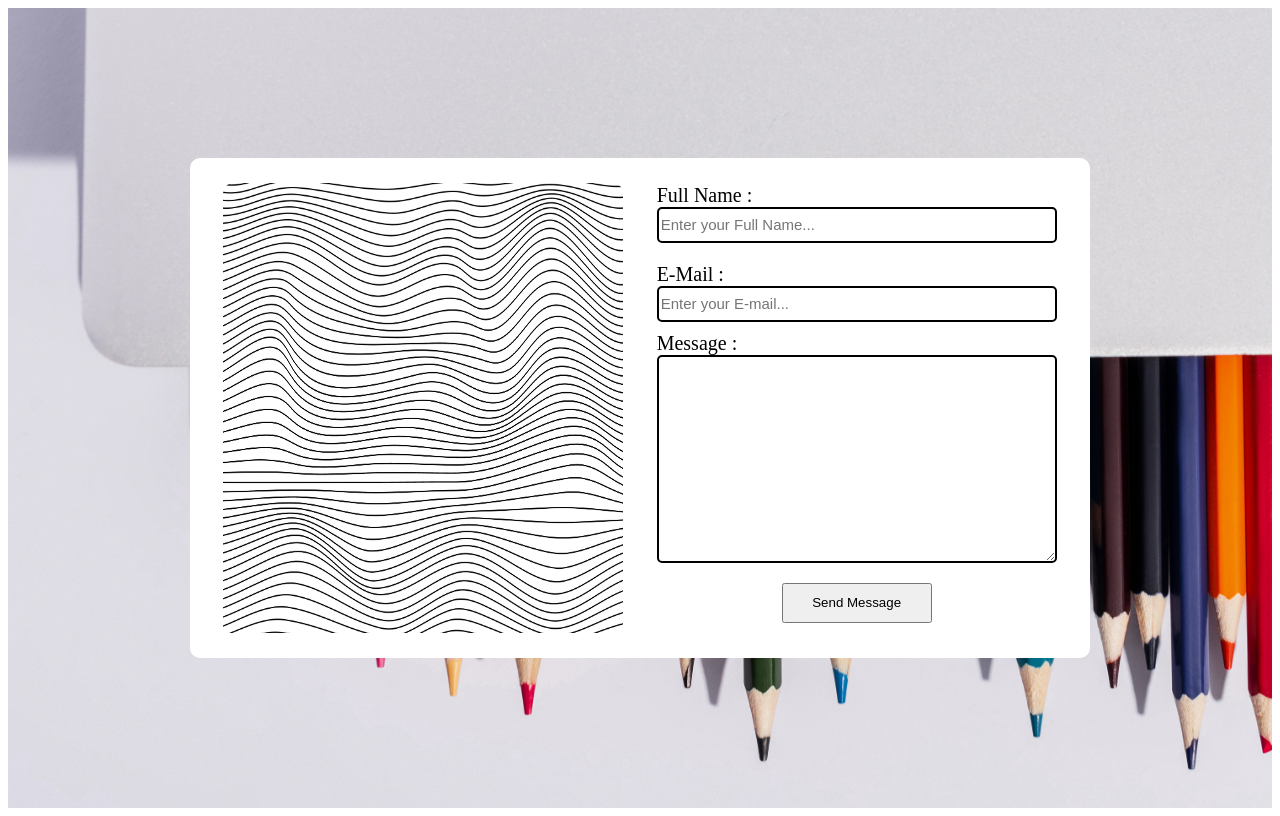
After one commit to Andy2020code/web-portfolio-01, a Flask app: page /contact-us in a window 1280 px wide. The commit adds this page. Run offline with Flask 3, Linux system fonts and the light colour scheme.

Commit message:
design update

```diff
--- a/app.py
+++ b/app.py
@@ -1,6 +1,20 @@
-from flask import Flask, render_template
+from flask import Flask, render_template, request
+from flask_mail import Mail, Message
+import os
 
 app = Flask(__name__)
+
+# Configure Flask-Mail for Gmail
+app.config['MAIL_SERVER'] = 'smtp.gmail.com'
+app.config['MAIL_PORT'] = 587
+app.config['MAIL_USE_TLS'] = True
+app.config['MAIL_USE_SSL'] = False
+app.config['MAIL_USERNAME'] = 'serverform45@gmail.com'
+app.config['MAIL_PASSWORD'] = 'gdol cwrs jxxk pjqa'
+app.config['MAIL_DEFAULT_SENDER'] = 'serverform45@gmail.com'
+
+mail = Mail(app)
+# Configure Flask-Mail for Gmail
 
 @app.route('/')
 def index():
@@ -66,6 +80,64 @@ def photo_portfolio():
 def graphic_design_portfolio():
     return render_template('graphic-design-portfolio.html')
 
+@app.route('/contact-us')
+def contact_us():
+    return render_template('contact-us.html')
+
+
+
+
+
+
+
+
+
+
+
+
+
+
+
+
+
+
+
+
+
+
+@app.route('/submit_contact_form', methods=['POST'])
+def submit_contact_form():
+    data = request.json  # Get JSON data from the request
+
+    # Process the form data as needed
+    name = data.get('name')
+    email = data.get('email')
+    message = data.get('message')
+
+    # Perform any necessary validation or email sending logic here
+
+    # Send email
+    try:
+        send_email(name, email, message)
+        print("Email sent successfully!")
+    except Exception as e:
+        print(f"Error sending email: {e}")
+
+    return 'OK', 200  # Return a simple response to the client
+
+def send_email(name, email, message):
+    recipient_email = 'andersonromanodasilva2020@gmail.com'  # Replace with the recipient's email address
+
+    subject = f"New Contact Form Submission from {name}"
+    body = f"Name: {name}\nEmail: {email}\nMessage: {message}"
+
+    msg = Message(subject, recipients=[recipient_email])
+    msg.body = body
+
+    try:
+        mail.send(msg)
+    except Exception as e:
+        print(f"Error sending email: {e}")
 
 if __name__ == '__main__':
     app.run(host='0.0.0.0', port=7000)
--- /dev/null
+++ b/static/css/contact-us.css
@@ -0,0 +1,108 @@
+.div-01-layout
+{
+    width: 100%;
+    height: 100vh;
+    display: flex;
+    align-items: center;
+    justify-content: center;
+    background-image: url(/static/IMG/contact-us-img/bg-01.jpeg);
+    background-size: cover;
+    background-position: -450px 0px;
+}
+
+.div-01-body{
+    width: 900px;
+    height: 500px;
+    background-color: #fff;
+    border-radius: 10px;
+    display: flex;
+    justify-content: space-evenly;
+    align-items: center;
+}
+
+.div-01-right{
+    width: 400px;
+    height: 450px;
+    overflow: hidden;
+}
+
+.div-01-right img{
+    width: 400px;
+    height: 500px;
+    border-radius: 10px;
+}
+
+.div-01-left{
+    width: 400px;
+    height: 570px;
+    overflow: hidden;
+    display: flex;
+    flex-direction: column;
+    align-items: center;
+    justify-content: center;
+}
+
+.full-name{
+    width: 100%;
+    height: auto;
+    display: flex;
+    flex-direction: column;
+    margin: 10px 0px;
+}
+
+.full-name label{
+    font-size: 20px;
+}
+
+.full-name input{
+    width: 98%;
+    height: 30px;
+    font-size: 15px;
+    border: 2px solid black;
+    border-radius: 5px;
+}
+
+.email{
+    width: 100%;
+    height: auto;
+    display: flex;
+    flex-direction: column;
+    margin: 10px 0px;
+}
+
+.email label{
+    font-size: 20px;
+}
+
+.email input{
+    width: 98%;
+    height: 30px;
+    font-size: 15px;
+    border: 2px solid black;
+    border-radius: 5px;
+}
+
+.message{
+    width: 100%;
+    height: auto;
+    display: flex;
+    flex-direction: column;
+}
+
+.message label{
+    font-size: 20px;
+}
+
+.message-input{
+    width: 98%;
+    height: 200px;
+    font-size: 15px;
+    border: 2px solid black;
+    border-radius: 5px;
+}
+
+.div-01-left button{
+    width: 150px;
+    height: 40px;
+    margin: 20px auto;
+}
--- /dev/null
+++ b/templates/contact-us.html
@@ -0,0 +1,79 @@
+<!DOCTYPE html>
+<html lang="en">
+<head>
+    <meta charset="UTF-8">
+    <meta name="viewport" content="width=device-width, initial-scale=1.0">
+    <link rel="stylesheet" href="/static/css/contact-us.css">
+    <title>Document</title>
+</head>
+<body>
+
+    <div class="div-01-layout">
+        <div class="div-01-body">
+
+            <div class="div-01-right">
+                <img src="/static/IMG/right-div-contact-us.jpeg" alt="">
+            </div>
+
+
+            <div class="div-01-left">
+
+                <div class="full-name">
+                    <label for="name">Full Name :</label>
+                    <input type="name" id="name" placeholder="Enter your Full Name...">
+                </div>
+
+                <div class="email">
+                    <label for="email">E-Mail :</label>
+                    <input type="emal" id="email" placeholder="Enter your E-mail...">
+                </div>
+
+                <div class="message">
+                    <label for="message">Message :</label>
+                    <textarea class="message-input" id="message" rows="15"></textarea>
+                </div>
+
+                <button onclick="sendMessage()">Send Message</button>
+            </div>
+
+        </div>
+
+        <script>
+            function sendMessage() {
+                var name = document.getElementById('name').value;
+                var email = document.getElementById('email').value;
+                var message = document.getElementById('message').value;
+
+                // You can perform client-side validation here if needed
+
+                // Create an object to store form data
+                var formData = {
+                    name: name,
+                    email: email,
+                    message: message
+                };
+
+                // Send a POST request to the server using AJAX
+                var xhr = new XMLHttpRequest();
+                xhr.open('POST', '/submit_contact_form', true); // Replace with your server endpoint
+                xhr.setRequestHeader('Content-Type', 'application/json');
+
+                xhr.onload = function() {
+                    if (xhr.status === 200) {
+                        // Handle success, for example, show a thank you message
+                        alert('Message sent successfully! Thank you for contacting us.');
+                    } else {
+                        // Handle error
+                        alert('Error sending message. Please try again later.');
+                    }
+                };
+
+                // Convert the form data to JSON and send it to the server
+                xhr.send(JSON.stringify(formData));
+            }
+        </script>
+
+    </div>
+
+</body>
+</html>
```
Also changed, not shown: static/css/services.css (+30 -0 lines), templates/services.html (+16 -0 lines), test.css (+9 -51 lines), test.html (+5 -11 lines), static/IMG/contact-us-img/bg-01.jpeg (added), static/IMG/right-div-contact-us.jpeg (added).
